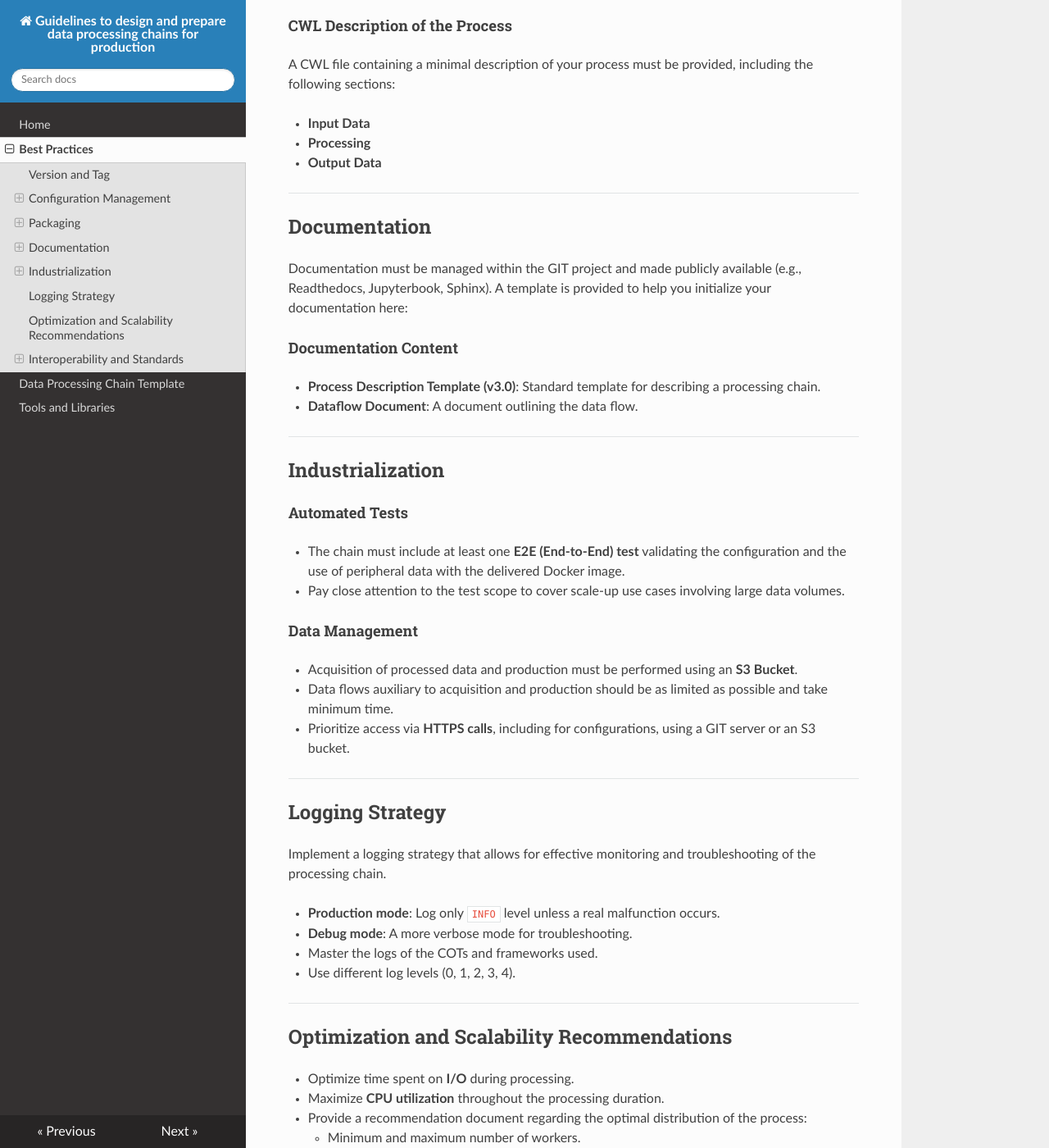
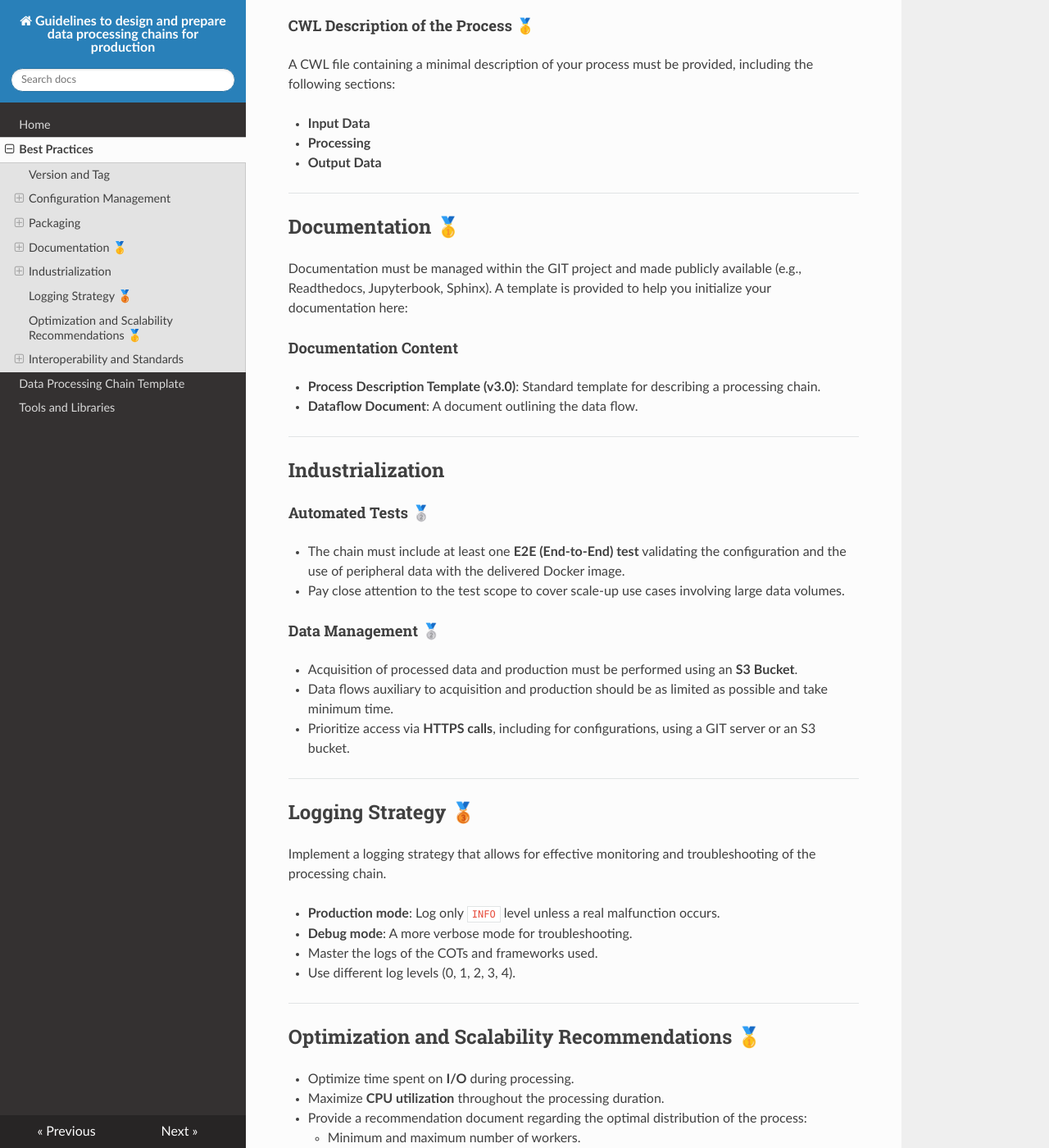
Before and after one commit to CNES/processing-chain-guidelines, an MkDocs documentation site: the page built from docs/best_practices.md, in a window 1280 px wide and 1400 px high, scrolled down 1077 px. Shown: the whole window at 82% size. Built offline with MkDocs 1.6.1, drawn with Linux system fonts in a browser that asks for light colours; nearby versions of some CDN libraries; some of the changed text lies outside the part shown.

```diff
--- a/docs/best_practices.md
+++ b/docs/best_practices.md
@@ -34,10 +34,10 @@ The project should follow the Git Flow workflow: [https://git-flow.readthedocs.i
 Packaging
 ---------
 
-#### Image Format
+#### Image Format 🥇
 Images must be in OCI container format (Docker type).
 
-#### CWL Description of the Process
+#### CWL Description of the Process 🥇
 
 A CWL file containing a minimal description of your process must be provided, including the following sections:
 
@@ -47,7 +47,7 @@ A CWL file containing a minimal description of your process must be provided, in
 
 ---
 
-Documentation
+Documentation 🥇
 -------------
 
 Documentation must be managed within the GIT project and made publicly available (e.g., Readthedocs, Jupyterbook, Sphinx).
@@ -62,18 +62,18 @@ A template is provided to help you initialize your documentation here:
 Industrialization
 -----------------
 
-#### Automated Tests
+#### Automated Tests 🥈
 * The chain must include at least one **E2E (End-to-End) test** validating the configuration and the use of peripheral data with the delivered Docker image.
 * Pay close attention to the test scope to cover scale-up use cases involving large data volumes.
 
-#### Data Management
+#### Data Management 🥈
 * Acquisition of processed data and production must be performed using an **S3 Bucket**.
 * Data flows auxiliary to acquisition and production should be as limited as possible and take minimum time.
 * Prioritize access via **HTTPS calls**, including for configurations, using a GIT server or an S3 bucket.
 
 ---
 
-Logging Strategy
+Logging Strategy 🥉
 -----------------
 
 Implement a logging strategy that allows for effective monitoring and troubleshooting of the processing chain.
@@ -85,7 +85,7 @@ Implement a logging strategy that allows for effective monitoring and troublesho
 
 ---
 
-Optimization and Scalability Recommendations
+Optimization and Scalability Recommendations 🥇
 ---------------------------------------------
 
 * Optimize time spent on **I/O** during processing.
@@ -100,9 +100,9 @@ Optimization and Scalability Recommendations
 Interoperability and Standards
 ------------------------------
 
-#### STAC Compliance
+#### STAC Compliance 🥉
 * Provide a **STAC Item** file as an output of the chain.
 
-#### Data Format
+#### Data Format 🥈
 * Provide a **QuickLook** of the product.
 * Adhere to the **ARCO** (Analysis-Ready Cloud Optimized) format (to be specified/completed).
```
Also changed, not shown: docs/index.md (+2 -2 lines).
